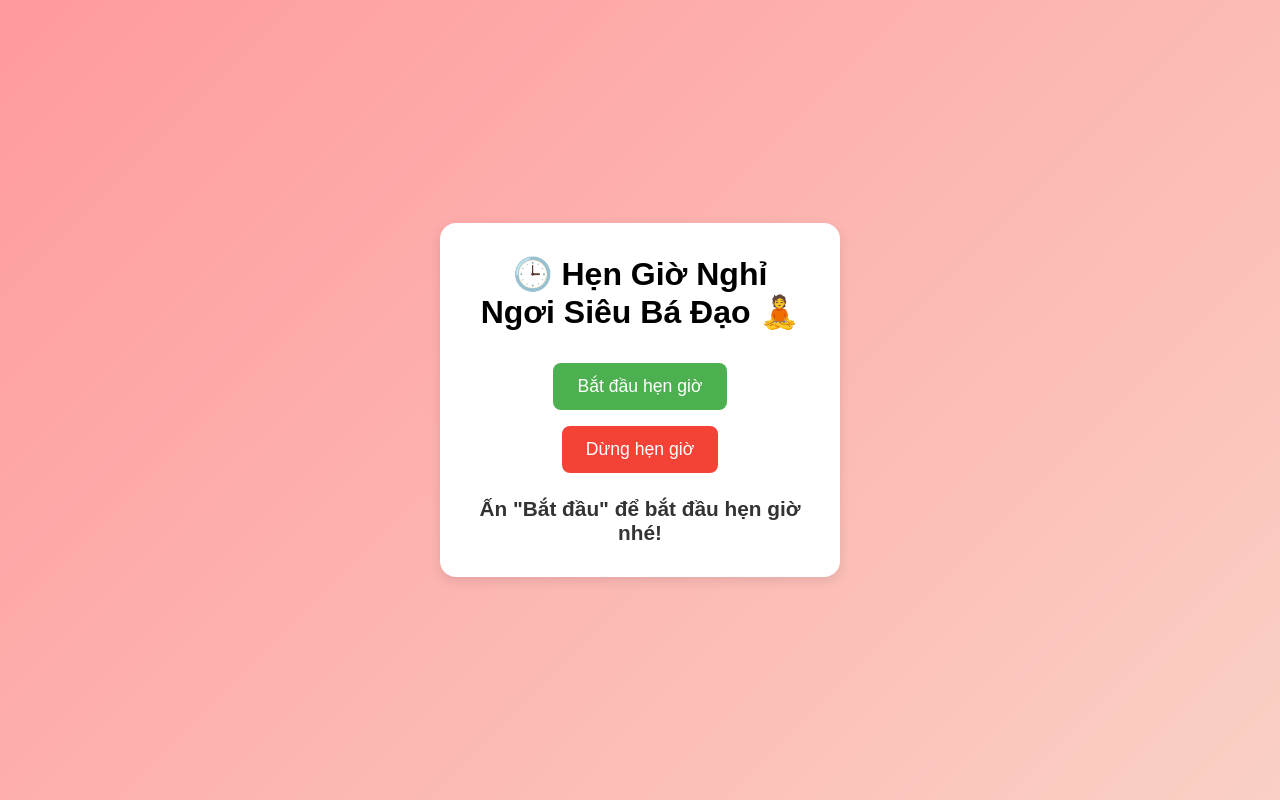
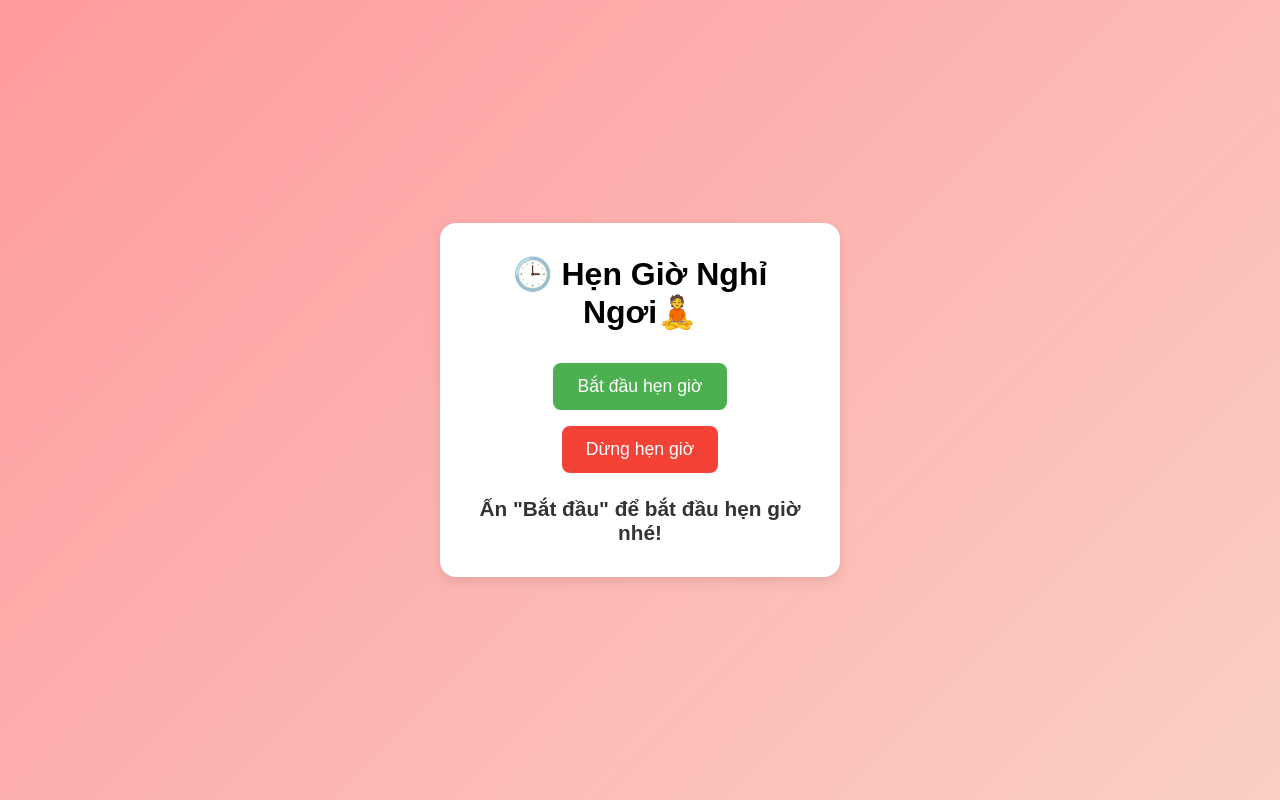
Before and after one commit to tranlong232/web-checkinn, a plain HTML site: page index.html in a window 1280 px wide. Drawn offline with Linux system fonts and the light colour scheme.

Commit message:
Update index.html

```diff
--- a/index.html
+++ b/index.html
@@ -8,7 +8,7 @@
 </head>
 <body>
   <div class="container">
-    <h1>🕒 Hẹn Giờ Nghỉ Ngơi Siêu Bá Đạo 🧘</h1>
+    <h1>🕒 Hẹn Giờ Nghỉ Ngơi🧘</h1>
     <button id="start">Bắt đầu hẹn giờ</button>
     <button id="stop">Dừng hẹn giờ</button>
     <p id="message">Ấn "Bắt đầu" để bắt đầu hẹn giờ nhé!</p>
```
